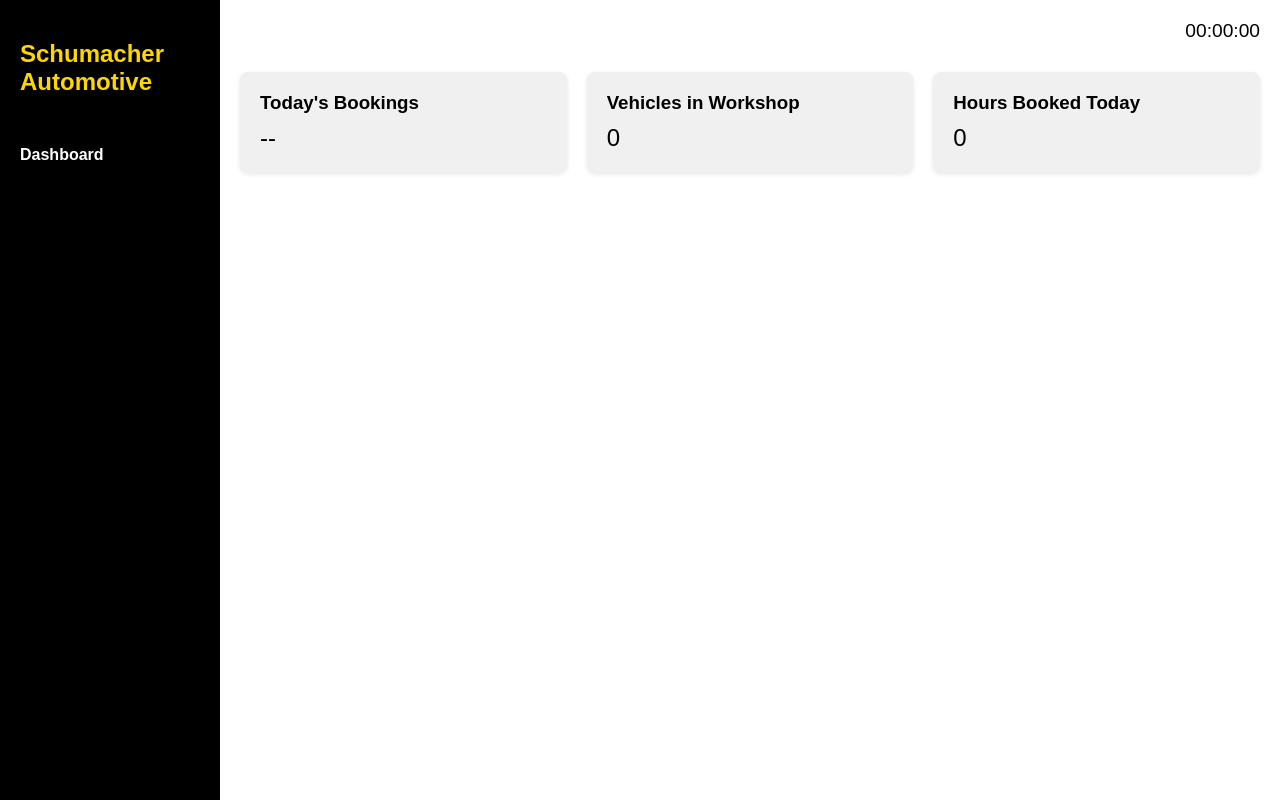
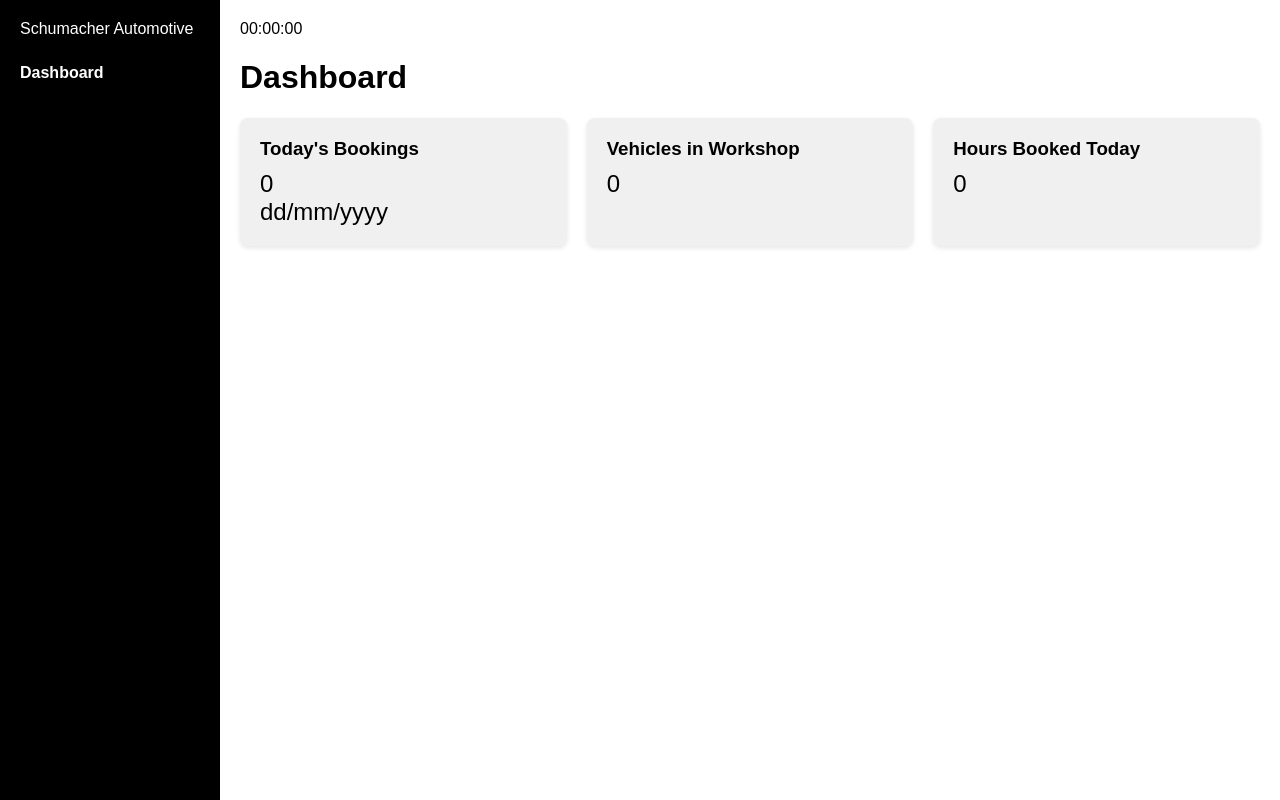
Before and after one commit to gschumacher87-art/Schumacher-Workshop, a plain HTML site: page index.html in a window 1280 px wide. Drawn offline with Linux system fonts and the light colour scheme.

Commit message:
Update index.html

```diff
--- a/index.html
+++ b/index.html
@@ -3,35 +3,40 @@
 <head>
 <meta charset="UTF-8">
 <meta name="viewport" content="width=device-width, initial-scale=1.0">
-    <title>Schumacher Automotive Dashboard</title>
+<title>Schumacher Automotive DMS</title>
 <link rel="stylesheet" href="styles.css">
 </head>
 <body>
 
 <div class="sidebar">
-        <h2>Schumacher Automotive</h2>
-        <ul>
+    <div class="sidebar-header">
+        Schumacher Automotive
+    </div>
+    <ul class="sidebar-menu">
         <li class="active">Dashboard</li>
     </ul>
 </div>
 
 <div class="main">
-        <header>
-            <div id="clock">00:00:00</div>
-        </header>
+    <div class="top-bar">
+        <div id="liveClock">00:00:00</div>
+    </div>
+
+    <h1>Dashboard</h1>
 
     <div class="cards">
         <div class="card">
             <h3>Today's Bookings</h3>
-                <p id="todayDate">--</p>
+            <p id="bookingCount">0</p>
+            <p id="currentDate">dd/mm/yyyy</p>
         </div>
         <div class="card">
             <h3>Vehicles in Workshop</h3>
-                <p>0</p>
+            <p id="vehiclesCount">0</p>
         </div>
         <div class="card">
             <h3>Hours Booked Today</h3>
-                <p>0</p>
+            <p id="hoursBooked">0</p>
         </div>
     </div>
 </div>
```
Lines whose indentation alone changed are shown as unchanged.
